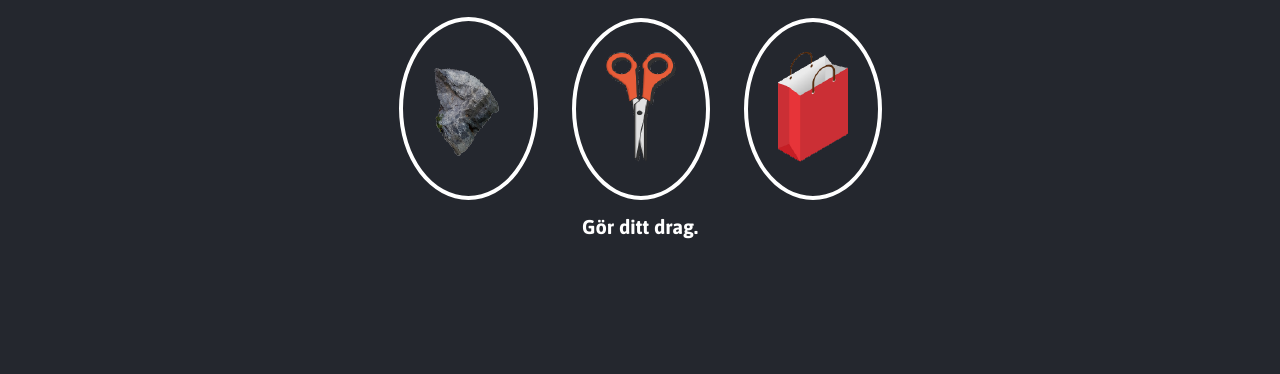
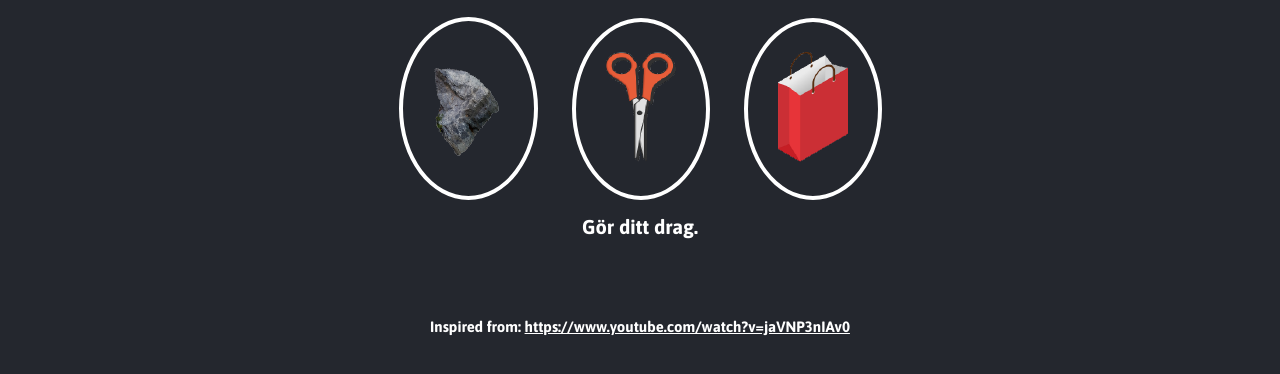
Before and after one commit to leolisinski/leolisinski.github.io, a plain HTML site: page stensaxpase/index.html in a window 1280 px wide. Shown: the part 254-628 px from the top of the page. Drawn offline with Linux system fonts and the light colour scheme.

Commit message:
Added link to Youtube page.

```diff
--- a/stensaxpase/index.html
+++ b/stensaxpase/index.html
@@ -38,6 +38,8 @@
 
     <p id="action-message">Gör ditt drag.</p>
 
+    <footer>Inspired from: <a href="https://www.youtube.com/watch?v=jaVNP3nIAv0">https://www.youtube.com/watch?v=jaVNP3nIAv0</a></footer>
+
     <script src="app.js" charset="utf-8"></script>
 
 </body>
--- a/stensaxpase/styles.css
+++ b/stensaxpase/styles.css
@@ -20,6 +20,27 @@ header > h1 {
     color: #25272E;
     text-align: center;
     font-family: Asap, sans-serif;
+}
+
+
+footer {
+
+    font-size: 15px;
+    color: white;
+    height: 50px;
+    text-align: center;
+    font-weight: bold;
+    font-family: Asap, sans-serif;
+    position: relative;
+    top: 80px;
+}
+
+a {
+    color:white;
+}
+
+a:hover {
+    color:blue;
 }
 
 
```
